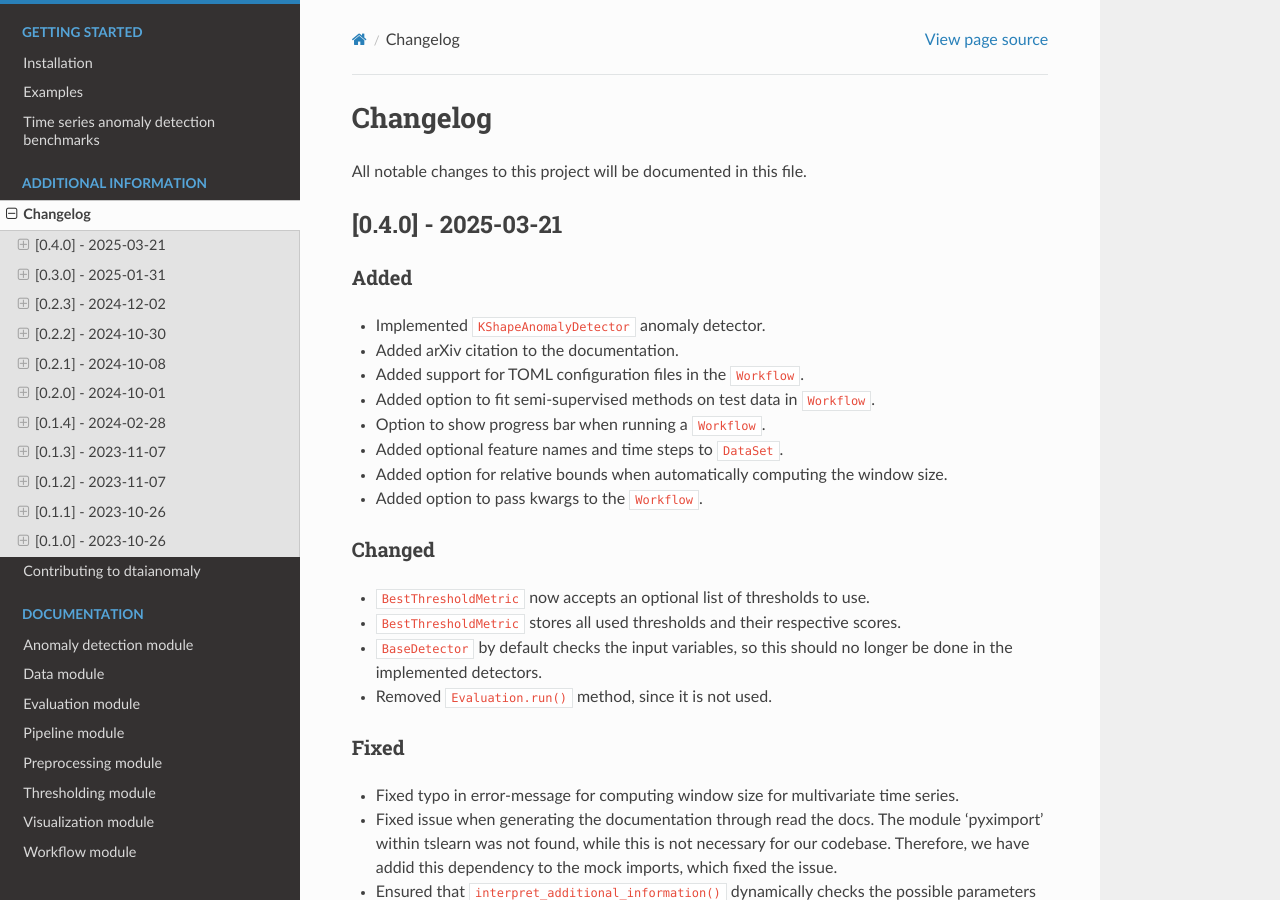
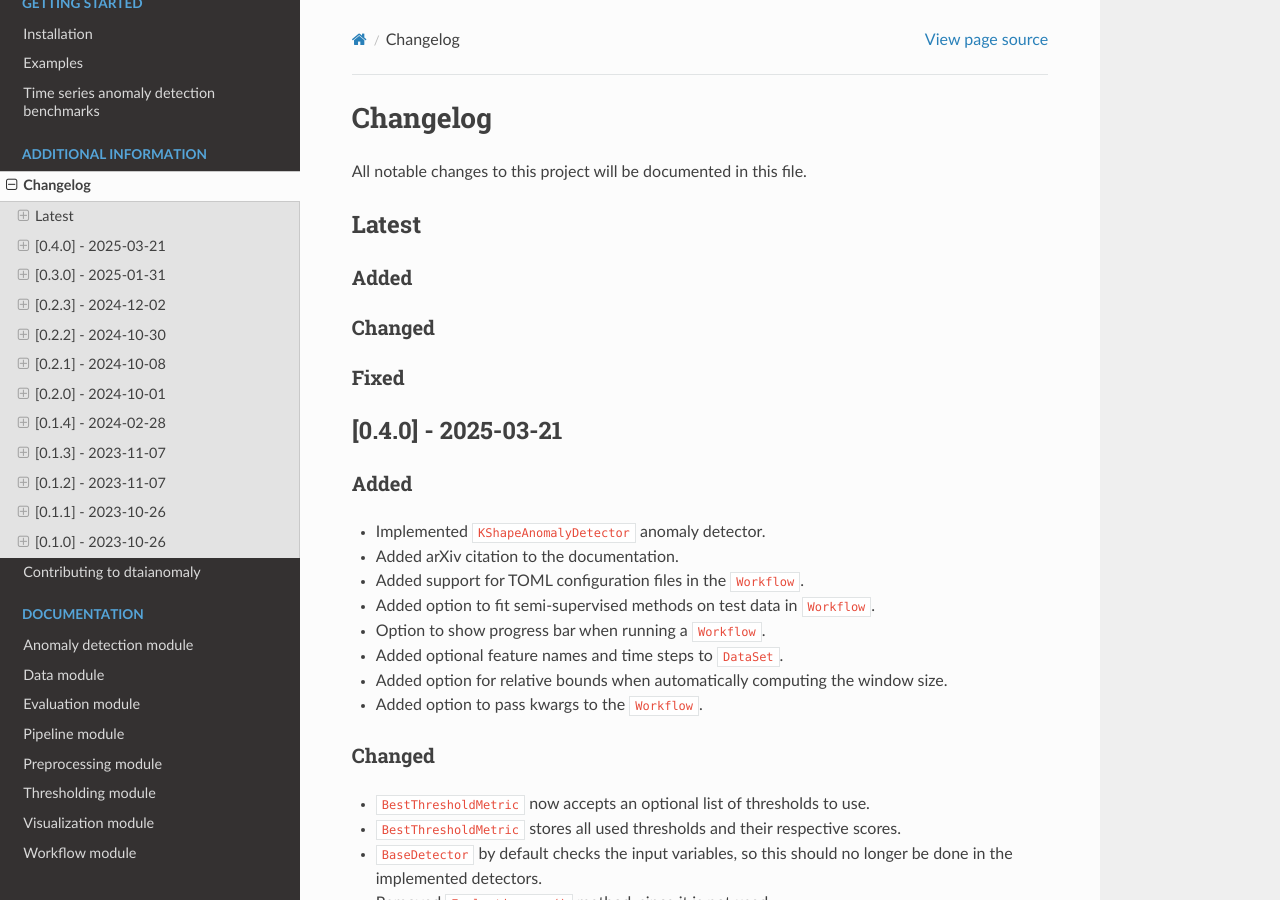
Before and after one commit to guillaumeme/dtaianomaly, a Sphinx documentation site: the page built from docs/additional_information/changelog.rst, in a window 1280 px wide and 900 px high. Built offline with Sphinx 7.4.7 and the Read the Docs theme 3.1.0, drawn with Linux system fonts in a browser that asks for light colours.

Commit message:
Setup for development (#102)
Signed-off-by: LouisCarpentier42 <louis.carpentier@kuleuven.be>

```diff
--- a/docs/additional_information/changelog.rst
+++ b/docs/additional_information/changelog.rst
@@ -2,6 +2,18 @@ Changelog
 =========
 
 All notable changes to this project will be documented in this file.
+
+Latest
+------
+
+Added
+^^^^^
+
+Changed
+^^^^^^^
+
+Fixed
+^^^^^
 
 [0.4.0] - 2025-03-21
 --------------------
--- a/dtaianomaly/__init__.py
+++ b/dtaianomaly/__init__.py
@@ -1 +1 @@
-__version__ = "0.4.0"
+__version__ = "0.4.0.dev"
```
